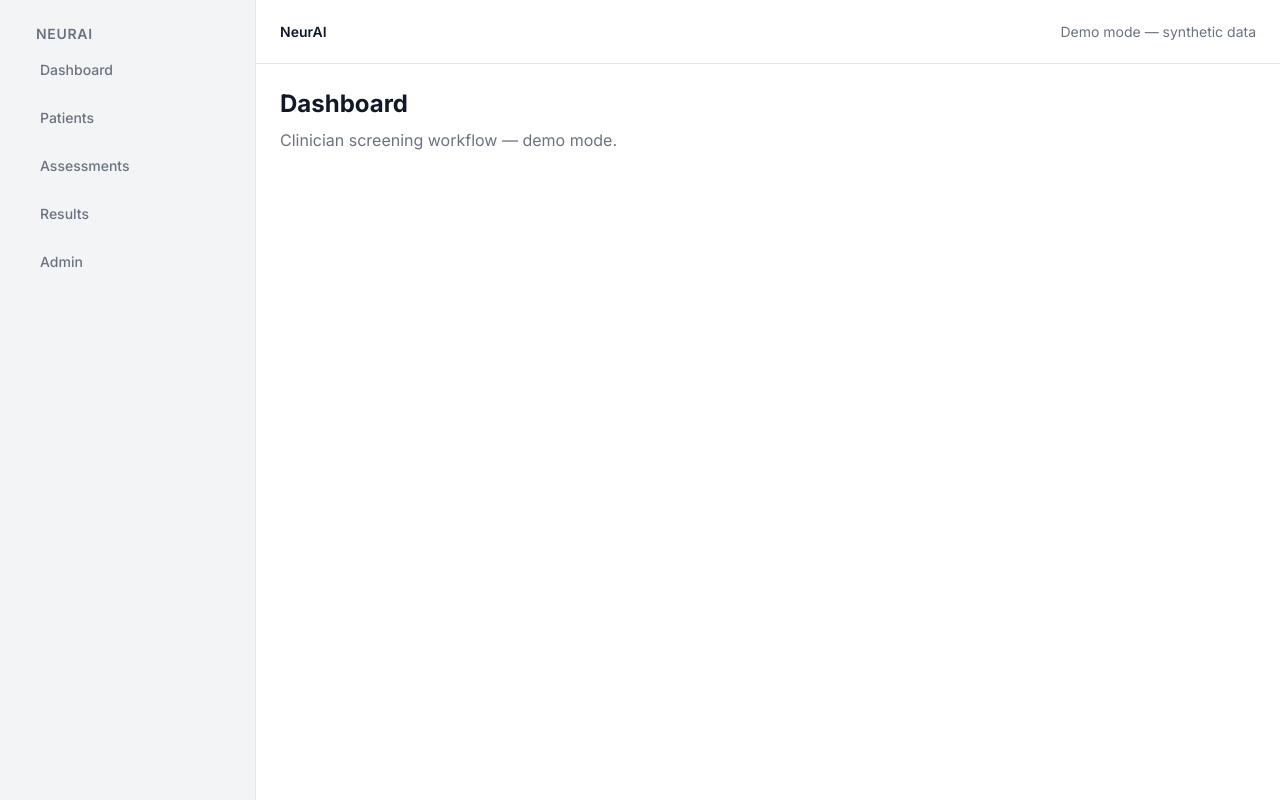
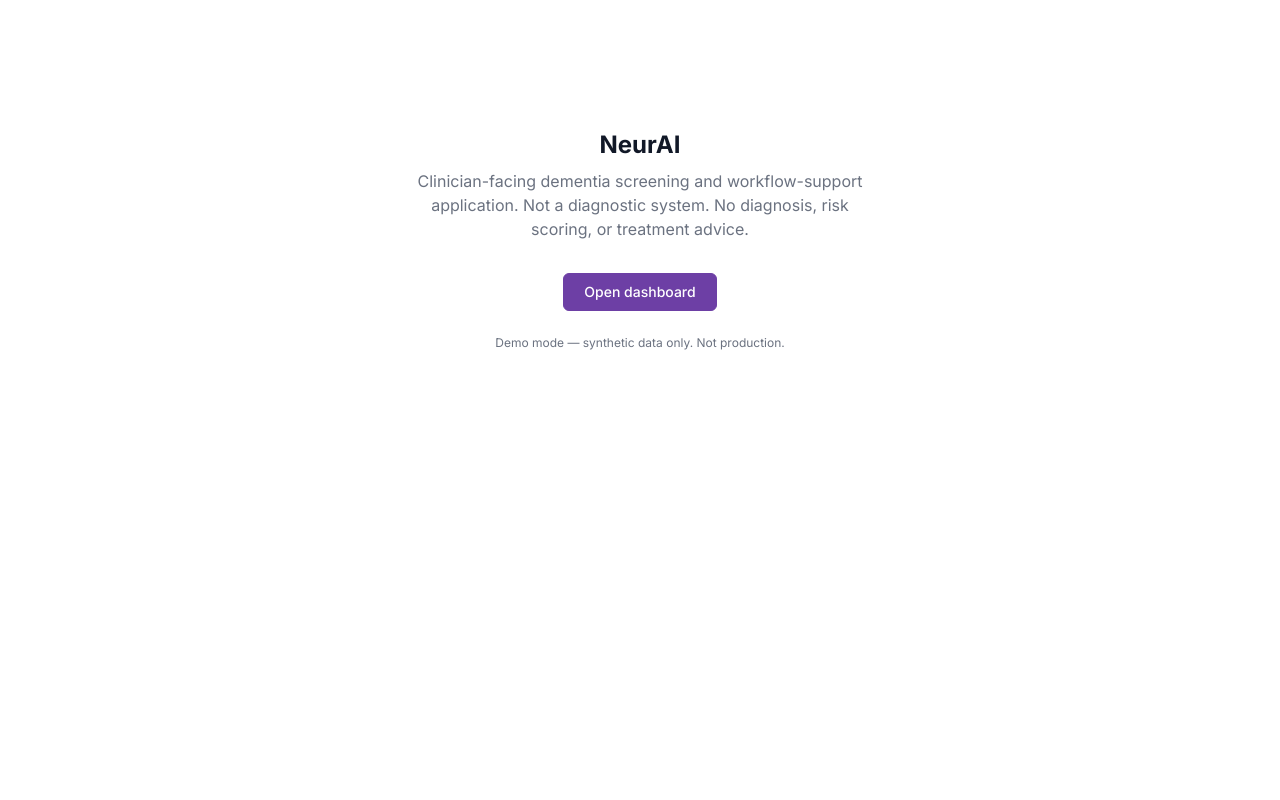
Before and after one commit to rehaan-ahmad/NeurAI, a Next.js app: page / in a window 1280 px wide. Built offline with nearby package versions, Linux system fonts and the light colour scheme.

Commit message:
feat: server-side auth & authorization (Prompt 4)

```diff
--- /dev/null
+++ b/src/app/forbidden/page.tsx
@@ -0,0 +1,21 @@
+import Link from "next/link";
+
+export default function Forbidden({
+  reason,
+}: Readonly<{ reason?: string }>) {
+  return (
+    <main className="flex flex-col items-center justify-center min-h-[60vh] p-6 text-center">
+      <h1 className="text-2xl font-semibold text-foreground">Forbidden</h1>
+      <p className="mt-2 text-muted">
+        You do not have permission to view this page.
+        {reason ? ` (${reason})` : ""}
+      </p>
+      <Link
+        href="/"
+        className="mt-6 inline-flex items-center gap-2 rounded-md border border-primary bg-primary px-4 py-2 text-sm font-medium text-white hover:bg-primary-hover focus-visible:outline-none focus-visible:ring-2 focus-visible:ring-primary transition-colors"
+      >
+        Go home
+      </Link>
+    </main>
+  );
+}
--- a/src/app/page.tsx
+++ b/src/app/page.tsx
@@ -1,12 +1,24 @@
-import { Shell } from "@/components/shell";
+import Link from "next/link";
 
-export default function Page() {
+export default function Home() {
   return (
-    <Shell>
-      <div>
-        <h1 className="text-2xl font-bold text-foreground">Dashboard</h1>
-        <p className="mt-2 text-muted">Clinician screening workflow — demo mode.</p>
+    <main className="flex flex-col items-center justify-center min-h-[60vh] p-6 text-center">
+      <h1 className="text-2xl font-bold text-foreground">NeurAI</h1>
+      <p className="mt-2 text-muted max-w-md mx-auto">
+        Clinician-facing dementia screening and workflow-support application.
+        Not a diagnostic system. No diagnosis, risk scoring, or treatment advice.
+      </p>
+      <div className="mt-8 flex flex-col sm:flex-row gap-3 items-center justify-center">
+        <Link
+          href="/dashboard"
+          className="rounded-md border border-primary bg-primary px-5 py-2 text-sm font-medium text-white hover:bg-primary-hover focus-visible:outline-none focus-visible:ring-2 focus-visible:ring-primary transition-colors"
+        >
+          Open dashboard
+        </Link>
       </div>
-    </Shell>
+      <p className="mt-6 text-xs text-muted">
+        Demo mode — synthetic data only. Not production.
+      </p>
+    </main>
   );
 }
--- /dev/null
+++ b/src/app/protected/dashboard/page.tsx
@@ -0,0 +1,17 @@
+import { getSession } from "@/server/auth/session";
+
+export default async function Dashboard() {
+  const session = getSession();
+  return (
+    <div>
+      <h1 className="text-2xl font-bold text-foreground">Dashboard</h1>
+      <p className="mt-2 text-muted">
+        Clinician screening workflow — {session?.demo ? "demo mode (synthetic data)" : "production"}.
+      </p>
+      <p className="mt-4 text-sm text-muted">
+        Signed in as {session?.user.name} ({session?.user.role}) ·
+        org {session?.organizationId}
+      </p>
+    </div>
+  );
+}
--- /dev/null
+++ b/src/app/protected/layout.tsx
@@ -0,0 +1,14 @@
+"use server";
+
+// Protected layout — server-side authorization runs before rendering.
+// Every route under /protected/* independently checks identity, role and org
+// scope on the server. Hiding a link is not authorization.
+import { authorize } from "@/server/auth/authorize";
+import { Shell } from "@/components/shell";
+
+export default async function ProtectedLayout({
+  children,
+}: Readonly<{ children: React.ReactNode }>) {
+  authorize({ requiredRole: "clinician" });
+  return <Shell>{children}</Shell>;
+}
--- /dev/null
+++ b/src/app/unauthorized/page.tsx
@@ -0,0 +1,18 @@
+import Link from "next/link";
+
+export default function Unauthorized() {
+  return (
+    <main className="flex flex-col items-center justify-center min-h-[60vh] p-6 text-center">
+      <h1 className="text-2xl font-semibold text-foreground">Unauthorized</h1>
+      <p className="mt-2 text-muted">
+        You must be signed in to view this page.
+      </p>
+      <Link
+        href="/"
+        className="mt-6 inline-flex items-center gap-2 rounded-md border border-primary bg-primary px-4 py-2 text-sm font-medium text-white hover:bg-primary-hover focus-visible:outline-none focus-visible:ring-2 focus-visible:ring-primary transition-colors"
+      >
+        Go home
+      </Link>
+    </main>
+  );
+}
--- /dev/null
+++ b/src/server/auth/authorize.ts
@@ -0,0 +1,64 @@
+// Server-side authorization — NeurAI
+//
+// Every protected route/mutation independently checks identity, role and
+// organization/patient scope on the server. Hiding a button is not
+// authorization. Fail closed: missing config or insufficient scope => error.
+
+import { requireSession } from "@/server/auth/session";
+import { ForbiddenError } from "@/server/auth/errors";
+import type { Role } from "@/types/domain";
+
+export interface AuthorizeOptions {
+  /** Minimum role required. Role hierarchy: admin > clinician > patient. */
+  requiredRole?: Role;
+  /** The organization the actor must belong to. */
+  organizationId?: string;
+  /** Patient scope: actor must be this patient (for patient self-service). */
+  patientId?: string;
+  actorRole?: Role;
+}
+
+const roleRank: Record<Role, number> = { patient: 0, clinician: 1, admin: 2 };
+
+function roleSatisfies(actorRole: Role, requiredRole?: Role): boolean {
+  if (!requiredRole) return true;
+  return roleRank[actorRole] >= roleRank[requiredRole];
+}
+
+export function authorize(options: AuthorizeOptions = {}): {
+  user: NonNullable<ReturnType<typeof requireSession>["user"]>;
+  organizationId: string;
+  demo: boolean;
+} {
+  const session = requireSession();
+  const { user, demo } = session;
+  const actorRole = options.actorRole ?? user.role;
+
+  // Identity check
+  if (!user || !user.id) {
+    throw new ForbiddenError("No authenticated identity");
+  }
+
+  // Role check (least privilege)
+  if (!roleSatisfies(actorRole, options.requiredRole)) {
+    throw new ForbiddenError(
+      `Role "${actorRole}" insufficient; requires "${options.requiredRole}"`,
+    );
+  }
+
+  // Organization / tenancy scope check
+  if (options.organizationId && user.organizationId !== options.organizationId) {
+    throw new ForbiddenError(
+      `Actor organization "${user.organizationId}" does not target "${options.organizationId}"`,
+    );
+  }
+
+  // Patient self-service scope: patients may only touch their own records
+  if (options.patientId && actorRole === "patient" && user.id !== options.patientId) {
+    throw new ForbiddenError("Patients may only access their own records");
+  }
+
+  return { user, organizationId: user.organizationId, demo };
+}
+
+export type { ForbiddenError };
--- /dev/null
+++ b/src/server/auth/errors.ts
@@ -0,0 +1,24 @@
+// Error surface for unauthorized / forbidden states.
+// Route handlers and server actions throw these; UI layer maps them to
+// the dedicated unauthorized/forbidden pages.
+
+export class UnauthorizedError extends Error {
+  public readonly status = 401;
+  constructor() { super("Unauthorized"); this.name = "UnauthorizedError"; }
+}
+
+export class ForbiddenError extends Error {
+  public readonly status = 403;
+  public readonly reason: string;
+  constructor(reason: string) {
+    super("Forbidden");
+    this.name = "ForbiddenError";
+    this.reason = reason;
+  }
+}
+
+export function isAuthError(error: unknown): error is UnauthorizedError | ForbiddenError {
+  return (
+    error instanceof UnauthorizedError || error instanceof ForbiddenError
+  );
+}
--- /dev/null
+++ b/src/server/auth/session.ts
@@ -0,0 +1,57 @@
+// Server-side session — NeurAI
+//
+// Demo mode (DEMO_MODE=true, the default) returns the synthetic demo clinician
+// and is visibly labeled everywhere; it cannot be mistaken for production.
+// Production (DEMO_MODE=false) requires Supabase Auth to be provisioned and
+// configured; until then it throws an actionable error rather than silently
+// accepting a fixed user. No credentials are added by default.
+
+import { validateEnv } from "@/lib/env";
+import { UnauthorizedError } from "@/server/auth/errors";
+import type { User } from "@/types/domain";
+
+const DEMO_USER: User = {
+  id: "user-demo-clinician",
+  email: "clinician.demo@neurai.example",
+  role: "clinician",
+  organizationId: "org-demo-0001",
+  name: "Demo Clinician",
+  createdAt: new Date().toISOString(),
+  updatedAt: new Date().toISOString(),
+};
+
+export interface Session {
+  user: User;
+  organizationId: string;
+  demo: boolean;
+}
+
+export function getSession(): Session | null {
+  const config = validateEnv();
+
+  if (config.demo) {
+    return {
+      user: DEMO_USER,
+      organizationId: DEMO_USER.organizationId,
+      demo: true,
+    };
+  }
+
+  // Production path: Supabase Auth. Not provisioned; no client initialized
+  // until the owner approves Supabase and adds credentials. Fail closed.
+  throw new Error(
+    "Authentication is not configured. Set DEMO_MODE=true for local demo, or "
+    + "provision Supabase Auth and configure NEXT_PUBLIC_SUPABASE_URL, "
+    + "NEXT_PUBLIC_SUPABASE_ANON_KEY and SUPABASE_SERVICE_ROLE_KEY.",
+  );
+}
+
+export function requireSession(): Session {
+  const session = getSession();
+  if (!session) {
+    throw new UnauthorizedError();
+  }
+  return session;
+}
+
+export { UnauthorizedError };
```
Also changed, not shown: 1 other file (tests, documents, lock files or other folders).
